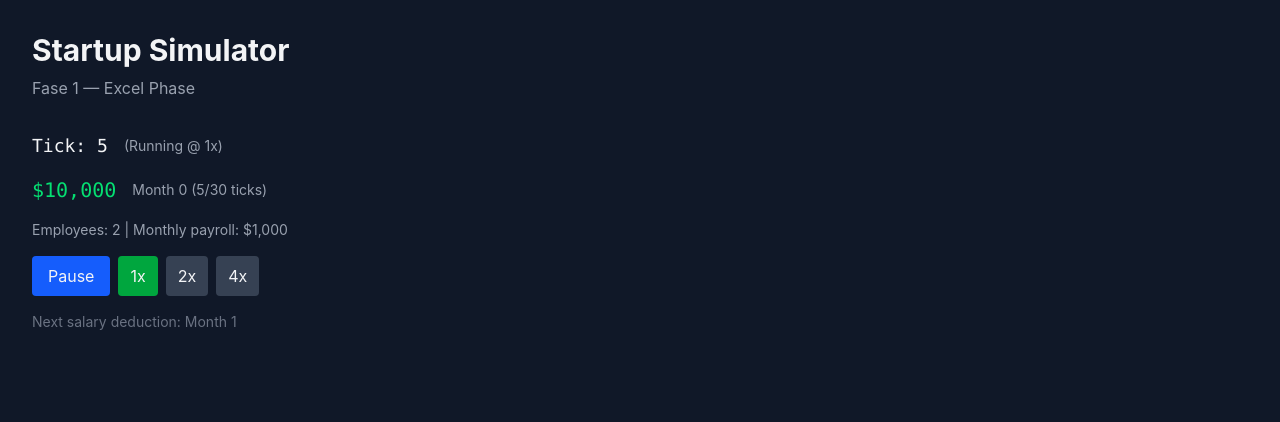
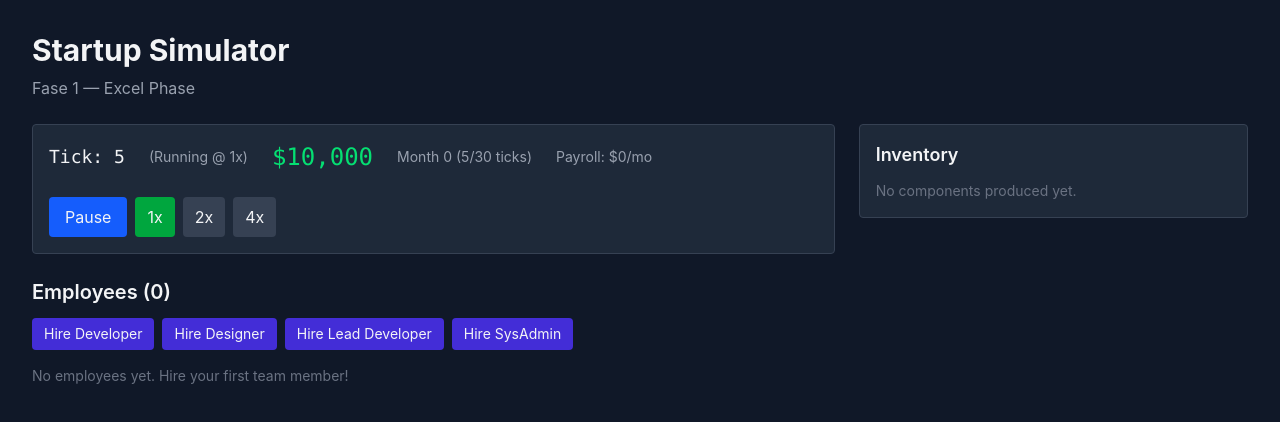
Before and after one commit to Apewww/startup-simulator, a React (Vite) app: page / in a window 1280 px wide. Shown: the top 422 px of the page. Built offline with nearby package versions, Linux system fonts and the light colour scheme.

Commit message:
feat: sistem karyawan dasar (rekrut, produksi komponen, progress bar)

```diff
--- a/src/App.tsx
+++ b/src/App.tsx
@@ -1,12 +1,66 @@
 import { useEffect } from 'react';
-import { useGameStore, TICKS_PER_MONTH } from './store/gameStore';
+import { useGameStore, TICKS_PER_MONTH, getComponentsByRole } from './store/gameStore';
+import type { EmployeeRole, Employee } from './types';
+
+const ROLES: EmployeeRole[] = ['Developer', 'Designer', 'Lead_Developer', 'SysAdmin'];
 
 function formatCash(n: number): string {
   return `$${n.toLocaleString('en-US')}`;
 }
 
+function EmployeeCard({ employee }: { employee: Employee }) {
+  const assignTask = useGameStore((s) => s.assignTask);
+  const availableComponents = getComponentsByRole(employee.role);
+
+  return (
+    <div className="bg-gray-800 rounded p-4 border border-gray-700">
+      <div className="flex justify-between items-start mb-2">
+        <div>
+          <span className="font-semibold text-white">{employee.name}</span>
+          <span className="ml-2 text-xs px-2 py-0.5 bg-gray-700 rounded text-gray-300">
+            {employee.role.replace('_', ' ')}
+          </span>
+          <span className="ml-2 text-xs text-gray-400">Lv.{employee.level}</span>
+        </div>
+        <span className="text-sm text-gray-400">{formatCash(employee.salary)}/mo</span>
+      </div>
+
+      {employee.currentTask ? (
+        <div className="mt-2">
+          <div className="flex justify-between text-xs text-gray-400 mb-1">
+            <span>{employee.currentTask.replace(/_/g, ' ')}</span>
+            <span>{Math.min(100, Math.round((employee.taskProgress / 20) * 100))}%</span>
+          </div>
+          <div className="w-full bg-gray-700 rounded h-2">
+            <div
+              className="bg-blue-500 h-2 rounded transition-all duration-300"
+              style={{ width: `${Math.min(100, (employee.taskProgress / 20) * 100)}%` }}
+            />
+          </div>
+        </div>
+      ) : (
+        <div className="mt-2 flex flex-wrap gap-1">
+          {availableComponents.length > 0 ? (
+            availableComponents.map((comp) => (
+              <button
+                key={comp.id}
+                onClick={() => assignTask(employee.id, comp.id)}
+                className="text-xs px-2 py-1 bg-gray-700 hover:bg-blue-700 rounded transition-colors"
+              >
+                {comp.name}
+              </button>
+            ))
+          ) : (
+            <span className="text-xs text-gray-500">No components available</span>
+          )}
+        </div>
+      )}
+    </div>
+  );
+}
+
 function App() {
-  const { tick, isPaused, speed, cash, month, employees, totalSalary, togglePause, setSpeed, incrementTick } = useGameStore();
+  const { tick, isPaused, speed, cash, month, employees, resources, totalSalary, togglePause, setSpeed, incrementTick, hireEmployee } = useGameStore();
 
   useEffect(() => {
     if (isPaused) return;
@@ -17,51 +71,87 @@ function App() {
   return (
     <div className="min-h-screen bg-gray-900 text-gray-100 p-8">
       <h1 className="text-3xl font-bold mb-2">Startup Simulator</h1>
-      <p className="text-gray-400 mb-8">Fase 1 — Excel Phase</p>
+      <p className="text-gray-400 mb-6">Fase 1 — Excel Phase</p>
 
-      <div className="max-w-md space-y-4">
-        <div className="flex items-center gap-4">
+      <div className="grid grid-cols-1 lg:grid-cols-3 gap-6">
+        <div className="lg:col-span-2 space-y-6">
+          <div className="bg-gray-800 rounded p-4 border border-gray-700">
+            <div className="flex items-center gap-6 flex-wrap">
               <span className="text-lg font-mono">Tick: {tick}</span>
               <span className="text-sm text-gray-400">
                 ({isPaused ? 'PAUSED' : `Running @ ${speed}x`})
               </span>
-        </div>
-
-        <div className="flex items-center gap-4">
-          <span className="text-xl font-mono text-green-400">{formatCash(cash)}</span>
+              <span className="text-2xl font-mono text-green-400">{formatCash(cash)}</span>
               <span className="text-sm text-gray-400">
                 Month {month} ({(tick % TICKS_PER_MONTH)}/{TICKS_PER_MONTH} ticks)
               </span>
-        </div>
-
-        <div className="text-sm text-gray-400">
-          Employees: {employees.length} | Monthly payroll: {formatCash(totalSalary)}
-        </div>
-
+              <span className="text-sm text-gray-400">
+                Payroll: {formatCash(totalSalary)}/mo
+              </span>
               <div className="flex gap-2">
-          <button
-            onClick={togglePause}
-            className="px-4 py-2 bg-blue-600 hover:bg-blue-700 rounded transition-colors"
-          >
+                <button onClick={togglePause} className="px-4 py-2 bg-blue-600 hover:bg-blue-700 rounded transition-colors">
                   {isPaused ? 'Play' : 'Pause'}
                 </button>
                 {([1, 2, 4] as const).map((s) => (
                   <button
                     key={s}
                     onClick={() => setSpeed(s)}
-              className={`px-3 py-2 rounded transition-colors ${
-                speed === s
-                  ? 'bg-green-600 cursor-default'
-                  : 'bg-gray-700 hover:bg-gray-600'
-              }`}
+                    className={`px-3 py-2 rounded transition-colors ${speed === s ? 'bg-green-600 cursor-default' : 'bg-gray-700 hover:bg-gray-600'}`}
                   >
                     {s}x
                   </button>
                 ))}
               </div>
+            </div>
+          </div>
 
-        <div className="text-sm text-gray-500">
-          {totalSalary > 0 && cash > 0 && `Next salary deduction: Month ${month + 1}`}
+          <div>
+            <h2 className="text-xl font-semibold mb-3">Employees ({employees.length})</h2>
+            <div className="flex flex-wrap gap-2 mb-4">
+              {ROLES.map((role) => (
+                <button
+                  key={role}
+                  onClick={() => hireEmployee(role)}
+                  className="px-3 py-1.5 bg-indigo-700 hover:bg-indigo-600 rounded text-sm transition-colors"
+                >
+                  Hire {role.replace('_', ' ')}
+                </button>
+              ))}
+            </div>
+            {employees.length === 0 ? (
+              <p className="text-gray-500 text-sm">No employees yet. Hire your first team member!</p>
+            ) : (
+              <div className="space-y-3">
+                {employees.map((emp) => (
+                  <EmployeeCard key={emp.id} employee={emp} />
+                ))}
+              </div>
+            )}
+          </div>
+        </div>
+
+        <div className="space-y-6">
+          <div className="bg-gray-800 rounded p-4 border border-gray-700">
+            <h2 className="text-lg font-semibold mb-3">Inventory</h2>
+            {resources.length === 0 ? (
+              <p className="text-gray-500 text-sm">No components produced yet.</p>
+            ) : (
+              <div className="space-y-2">
+                {resources.map((res) => (
+                  <div key={res.id} className="flex justify-between text-sm">
+                    <span className="text-gray-300">{res.name}</span>
+                    <span className="font-mono text-yellow-400">{res.quantity}</span>
+                  </div>
+                ))}
+              </div>
+            )}
+          </div>
+
+          {totalSalary > 0 && cash > 0 && (
+            <div className="text-xs text-gray-500 bg-gray-800 rounded p-3 border border-gray-700">
+              Next salary deduction: Month {month + 1} ({formatCash(totalSalary)})
+            </div>
+          )}
         </div>
       </div>
     </div>
--- /dev/null
+++ b/src/data/components.ts
@@ -0,0 +1,19 @@
+import type { EmployeeRole } from '../types';
+
+export interface ComponentDef {
+  id: string;
+  name: string;
+  baseTicks: number;
+  producedBy: EmployeeRole;
+}
+
+export const COMPONENTS: ComponentDef[] = [
+  { id: 'ui_component', name: 'UI Component', baseTicks: 20, producedBy: 'Designer' },
+  { id: 'graphics_component', name: 'Graphics Component', baseTicks: 25, producedBy: 'Designer' },
+  { id: 'backend_code', name: 'Backend Code', baseTicks: 20, producedBy: 'Developer' },
+  { id: 'network_module', name: 'Network Module', baseTicks: 30, producedBy: 'Developer' },
+];
+
+export function getComponentDef(id: string): ComponentDef | undefined {
+  return COMPONENTS.find(c => c.id === id);
+}
--- a/src/store/gameStore.ts
+++ b/src/store/gameStore.ts
@@ -1,5 +1,6 @@
 import { create } from 'zustand';
-import type { Employee } from '../types';
+import type { Employee, EmployeeRole, ComponentResource } from '../types';
+import { getComponentDef, COMPONENTS } from '../data/components';
 
 export type GameSpeed = 1 | 2 | 4;
 export const TICKS_PER_MONTH = 30;
@@ -11,16 +12,26 @@ interface GameState {
   cash: number;
   month: number;
   employees: Employee[];
+  resources: ComponentResource[];
   totalSalary: number;
   togglePause: () => void;
   setSpeed: (speed: GameSpeed) => void;
   incrementTick: () => void;
   addCash: (amount: number) => void;
+  hireEmployee: (role: EmployeeRole) => void;
+  assignTask: (employeeId: string, componentId: string) => void;
 }
 
 function calcTotalSalary(employees: Employee[]): number {
   return employees.reduce((sum, emp) => sum + emp.salary, 0);
 }
+
+const EMPLOYEE_NAMES: Record<EmployeeRole, string[]> = {
+  Developer: ['Alice', 'Charlie', 'Eve', 'Frank', 'Grace', 'Henry', 'Ivy', 'Jack'],
+  Designer: ['Bob', 'Diana', 'Fiona', 'George', 'Helen', 'Isaac', 'Julia', 'Kevin'],
+  Lead_Developer: ['Mallory', 'Oscar', 'Peggy', 'Sam', 'Uma', 'Walter'],
+  SysAdmin: ['Trent', 'Victor', 'Wendy', 'Xavier', 'Yara', 'Zane'],
+};
 
 export const useGameStore = create<GameState>((set, get) => ({
   tick: 0,
@@ -28,72 +39,92 @@ export const useGameStore = create<GameState>((set, get) => ({
   speed: 1,
   cash: 10000,
   month: 0,
-  employees: [
-    {
-      id: 'emp-1',
-      name: 'Alice',
-      role: 'Developer',
+  employees: [],
+  resources: [],
+  totalSalary: 0,
+
+  togglePause: () => set((state) => ({ isPaused: !state.isPaused })),
+  setSpeed: (speed) => set({ speed }),
+
+  hireEmployee: (role: EmployeeRole) => {
+    const state = get();
+    const roleNames = EMPLOYEE_NAMES[role] || ['Unknown'];
+    const roleCount = state.employees.filter(e => e.role === role).length;
+    const name = roleNames[roleCount % roleNames.length];
+    const id = `emp-${state.employees.length + 1}`;
+
+    const newEmp: Employee = {
+      id,
+      name,
+      role,
       level: 1,
       salary: 500,
       happiness: 80,
       speed: 1,
       currentTask: null,
-    },
-    {
-      id: 'emp-2',
-      name: 'Bob',
-      role: 'Designer',
-      level: 1,
-      salary: 500,
-      happiness: 80,
-      speed: 1,
-      currentTask: null,
-    },
-  ],
-  totalSalary: calcTotalSalary([
-    {
-      id: 'emp-1',
-      name: 'Alice',
-      role: 'Developer',
-      level: 1,
-      salary: 500,
-      happiness: 80,
-      speed: 1,
-      currentTask: null,
-    },
-    {
-      id: 'emp-2',
-      name: 'Bob',
-      role: 'Designer',
-      level: 1,
-      salary: 500,
-      happiness: 80,
-      speed: 1,
-      currentTask: null,
-    },
-  ]),
+      taskProgress: 0,
+    };
 
-  togglePause: () => set((state) => ({ isPaused: !state.isPaused })),
-  setSpeed: (speed) => set({ speed }),
+    const updated = [...state.employees, newEmp];
+    set({ employees: updated, totalSalary: calcTotalSalary(updated) });
+  },
+
+  assignTask: (employeeId: string, componentId: string) => {
+    set((state) => ({
+      employees: state.employees.map(emp =>
+        emp.id === employeeId
+          ? { ...emp, currentTask: componentId, taskProgress: 0 }
+          : emp
+      ),
+    }));
+  },
 
   incrementTick: () => {
-    const { tick, employees } = get();
+    const state = get();
+    const { tick, employees, resources } = state;
     const newTick = tick + 1;
     const newMonth = Math.floor(newTick / TICKS_PER_MONTH);
     const oldMonth = Math.floor(tick / TICKS_PER_MONTH);
 
+    const newResources = resources.map(r => ({ ...r }));
+    const newEmployees = employees.map(emp => {
+      if (!emp.currentTask) return emp;
+      const def = getComponentDef(emp.currentTask);
+      if (!def) return emp;
+
+      const newProgress = emp.taskProgress + emp.speed;
+      if (newProgress >= def.baseTicks) {
+        const existing = newResources.find(r => r.id === def.id);
+        if (existing) {
+          existing.quantity += 1;
+        } else {
+          newResources.push({ id: def.id, name: def.name, quantity: 1 });
+        }
+        return { ...emp, taskProgress: 0, currentTask: null };
+      }
+      return { ...emp, taskProgress: newProgress };
+    });
+
+    let cashChange = 0;
+    let newTotalSalary = state.totalSalary;
     if (newMonth > oldMonth) {
-      const totalSalary = calcTotalSalary(employees);
-      set((state) => ({
-        tick: newTick,
-        month: newMonth,
-        cash: state.cash - totalSalary,
-        totalSalary,
-      }));
-    } else {
-      set({ tick: newTick, month: newMonth });
+      newTotalSalary = calcTotalSalary(newEmployees);
+      cashChange = -newTotalSalary;
     }
+
+    set({
+      tick: newTick,
+      month: newMonth,
+      cash: state.cash + cashChange,
+      totalSalary: newTotalSalary,
+      employees: newEmployees,
+      resources: newResources,
+    });
   },
 
   addCash: (amount) => set((state) => ({ cash: state.cash + amount })),
 }));
+
+export function getComponentsByRole(role: EmployeeRole) {
+  return COMPONENTS.filter(c => c.producedBy === role);
+}
--- a/src/types/employee.ts
+++ b/src/types/employee.ts
@@ -9,4 +9,5 @@ export interface Employee {
   happiness: number;
   speed: number;
   currentTask: string | null;
+  taskProgress: number;
 }
```
Lines whose indentation alone changed are shown as unchanged.
